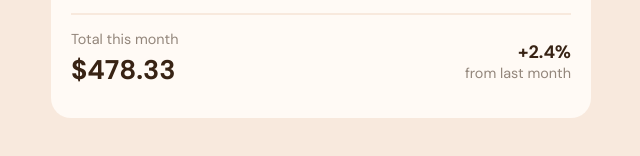
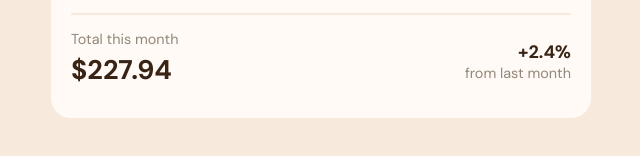
Before and after one commit to JulianaVelasques/expanses-chart, a React (Vite) app: page / in a window 1280 px wide. Shown: the part 574-730 px from the top of the page, without its empty margins (327-967 px from the left). Built offline with nearby package versions, Linux system fonts and the light colour scheme.

Commit message:
fix: change total expense to a dynamically data

```diff
--- a/src/components/ChartContainer/ChartContainer.tsx
+++ b/src/components/ChartContainer/ChartContainer.tsx
@@ -1,8 +1,14 @@
 import ChartComponent from "../Chart/Chart";
+
+import Data from "../../data/data.json";
 
 import "./ChartContainer.scss";
 
 function ChartContainer() {
+  const totalExpense = Data.reduce((sum, val) => {
+    return sum + val.amount;
+  }, 0);
+
   return (
     <div className="chart-container">
       <h1>Spending - Last 7 days</h1>
@@ -14,7 +20,7 @@ function ChartContainer() {
       <div className="resume-content">
         <div>
           <p className="title">Total this month</p>
-          <p className="money">$478.33</p>
+          <p className="money">${totalExpense}</p>
         </div>
 
         <div>
```
